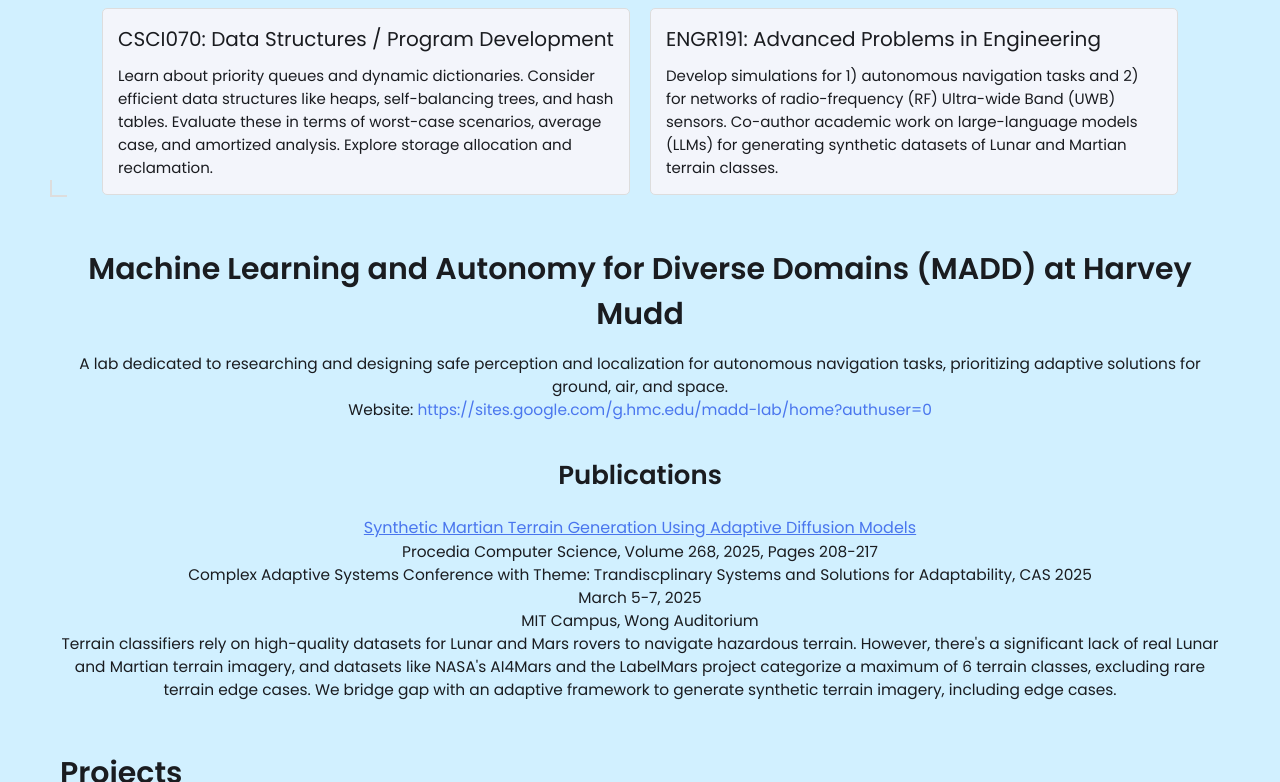
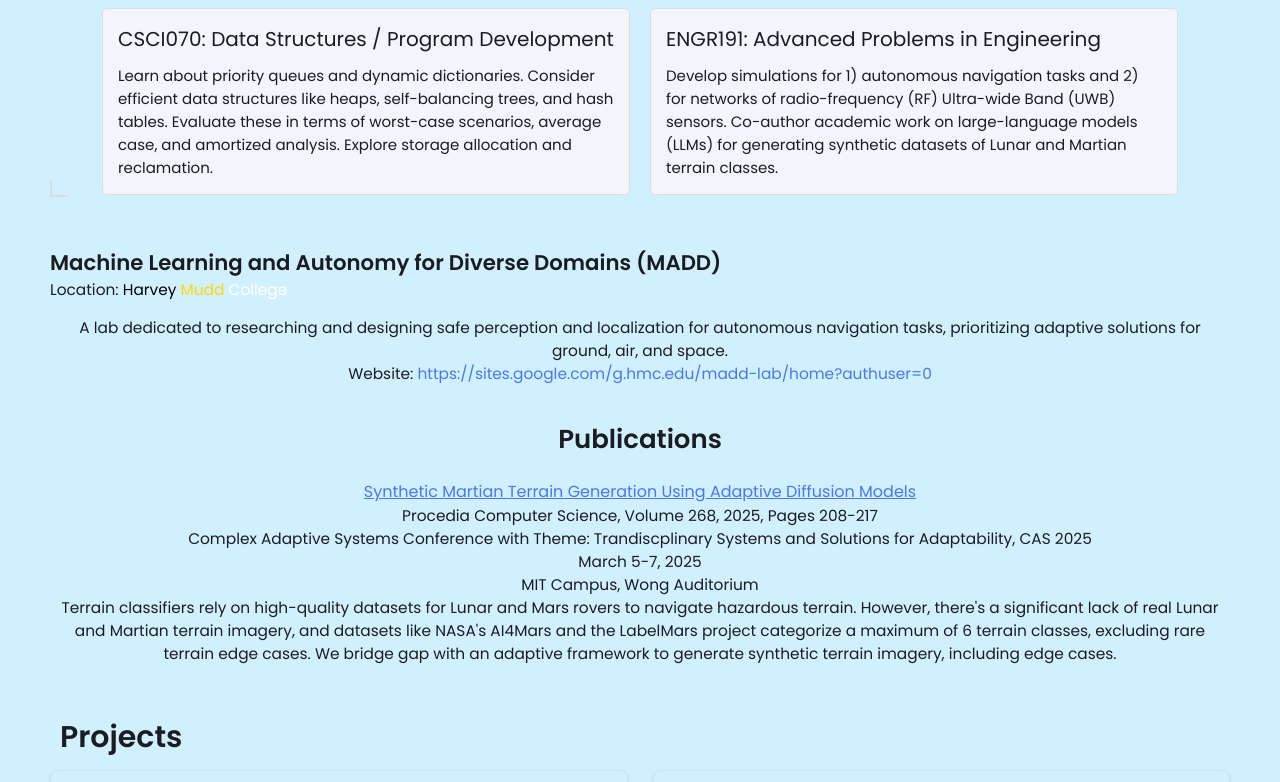
Before and after one commit to sammyt07/sammyt07.github.io, a Jekyll site: the page built from index.html, in a window 1280 px wide, cut to the strip 870-1652 px from the top of the page. Built offline with Jekyll 4.4.1, drawn with Linux system fonts in a browser that asks for light colours; some of the changed text lies outside the part shown.

Commit message:
more changes

```diff
--- a/_config.yml
+++ b/_config.yml
@@ -21,7 +21,7 @@
 
 # MADD Lab Section - this shows my research lab.
 lab:
-  name: "Machine Learning and Autonomy for Diverse Domains (MADD) at Harvey Mudd"
+  name: "Machine Learning and Autonomy for Diverse Domains (MADD)"
   description: "A lab dedicated to researching and designing safe perception and localization for autonomous navigation tasks, prioritizing adaptive solutions for ground, air, and space."
   website: "https://sites.google.com/g.hmc.edu/madd-lab/home?authuser=0"
 
--- a/_includes/hobbies.html
+++ b/_includes/hobbies.html
@@ -1,21 +1,21 @@
 <section id="hobbies" class="hobbies-section">
-    <h2 style="text-align: center;">Hobbies</h2>
+    <h2 style="text-align: center;">Hobbies!</h2>
     <div class="hobbies-container">
         <div class="hobby-item">
             <img src="/assets/images/choc.jpg" alt="Chocolatiering" class="small-image" />
-            <p>🍫 **Chocolatiering**: I help out with making the chocolate produced at Castronovo Chocolate, an internationally-recognized chocolatier factory.</p>
+            <p>🍫 <i>Chocolatiering</i>: I help out with making the chocolate produced at Castronovo Chocolate, an internationally-recognized chocolatier factory.</p>
         </div>
         <div class="hobby-item">
             <img src="/assets/images/tkam.jpg" alt="Reading" class="hobby-image" />
-            <p>📚 **Reading**: I like reading all kinds of books, my favorite is *To Kill a Mockingbird*.</p>
+            <p>📚 <i>Reading</i>: I like reading all kinds of books, my favorite is <i>To Kill a Mockingbird</i>.</p>
         </div>
         <div class="hobby-item">
             <img src="/assets/images/companion_cube.png" alt="Video Games" />
-            <p>🎮 **Video Games**: My favorite video games are *Kerbal Space Program*, *Half-Life 2*, and *Portal 2*!</p>
+            <p>🎮 <i>Video Games</i>: My favorite video games are <i>Kerbal Space Program</i>, <i>Half-Life 2</i>, and <i>Portal 2</i>!</p>
         </div>
         <div class="hobby-item">
             <img src="/assets/images/globe.png" alt="U.S. Stock Market" class="hobby-image" />
-            <p>🌍 **U.S. Stock Market**: I'm passionate about exploring the U.S. stock market; it's a nebulous area of intrigue!</p>
+            <p>🌍 <i>Investing</i>: I'm passionate about exploring the U.S. stock market. It's a nebulous area of intrigue!</p>
         </div>
     </div>
 </section>
--- a/_includes/intro-madd-lab.html
+++ b/_includes/intro-madd-lab.html
@@ -2,6 +2,8 @@
 <section id="lab-info" class="lab-info-section">
     {% if site.lab %}
     <h2>{{ site.lab.name }}</h2>
+    <p>Location: <span class="black">Harvey</span> <span class="gold">Mudd</span> <span class="white">College</span></p>
+
     <div class="lab-details">
         <p>{{ site.lab.description }}</p>
         <p>Website: <a href="{{ site.lab.website }}" target="_blank">{{ site.lab.website }}</a></p>
--- a/css/styles.css
+++ b/css/styles.css
@@ -316,6 +316,8 @@
     margin-top: 30px; /* Space above the section */
 }
 
+.lab-info-section
+
 .lab-info-section h2 {
     font-size: 30px;
     text-align: center; /* Center the header text */
@@ -325,6 +327,18 @@
     padding: 15px; /* Padding around the details */
     border-radius: 5px; /* Rounded corners */
     text-align: center;
+}
+
+.gold {
+    color: #FFD700; /* Gold */
+}
+
+.black {
+    color: #000000; /* Black */
+}
+
+.white {
+    color: #FFFFFF; /* White */
 }
 
 
@@ -546,6 +560,10 @@
     margin-top: 30px; /* Space above the section */
 }
 
+.hobbies-section h2 {
+    font-size: 30px;
+}
+
 .hobbies-container {
     display: flex; /* Use flexbox for layout */
     flex-wrap: wrap; /* Allow items to wrap */
@@ -555,7 +573,7 @@
 .hobby-item {
     margin: 20px; /* Space between hobbies */
     max-width: 200px; /* Set a max width for images */
-    text-align: left; /* Align text to the left */
+    text-align: center; /* Align text to the left */
 }
 
 .hobby-item img {
```
